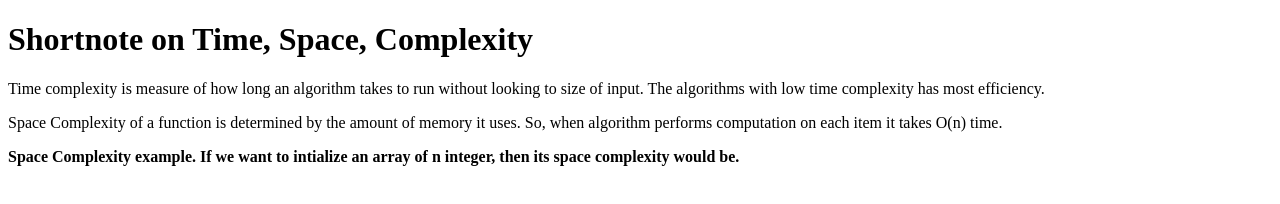
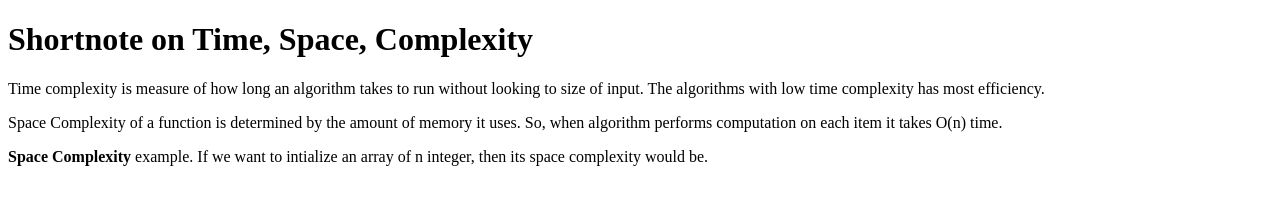
Before and after one commit to acciojob/time-and-space-complexity-Khandavilli-Mahidhar93, a website: page main.html in a window 1280 px wide. Drawn offline with Linux system fonts and the light colour scheme.

Commit message:
created a submission

```diff
--- a/main.html
+++ b/main.html
@@ -11,7 +11,7 @@
 	<h1>Shortnote on Time, Space, Complexity</h1>
 	<p>Time complexity is measure of how long an algorithm takes to run without looking to size of input. The algorithms with low time complexity has most efficiency. </p>
 	<p>Space Complexity of a function is determined by the amount of memory it uses. So, when algorithm performs computation on each item it takes O(n) time.</p>
-	<p><b>Space Complexity example. If we want to intialize an array of n integer, then its space complexity would be.</b></p>
+	<p><b>Space Complexity</b> example. If we want to intialize an array of n integer, then its space complexity would be.</p>
     <script type="text/javascript" src="./script.js">
 </script>
 
```
